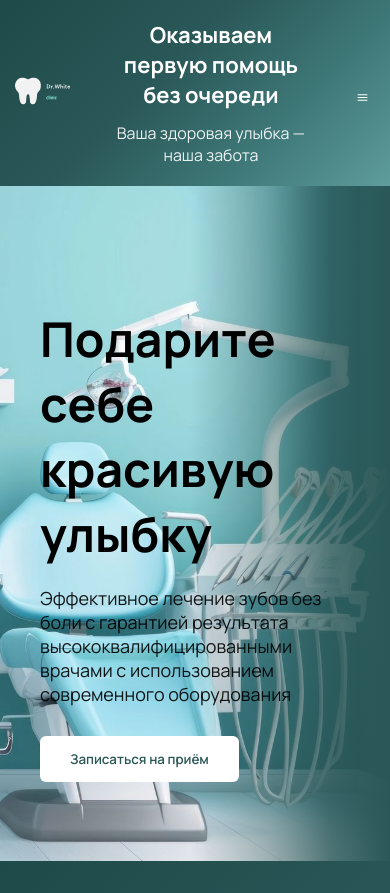
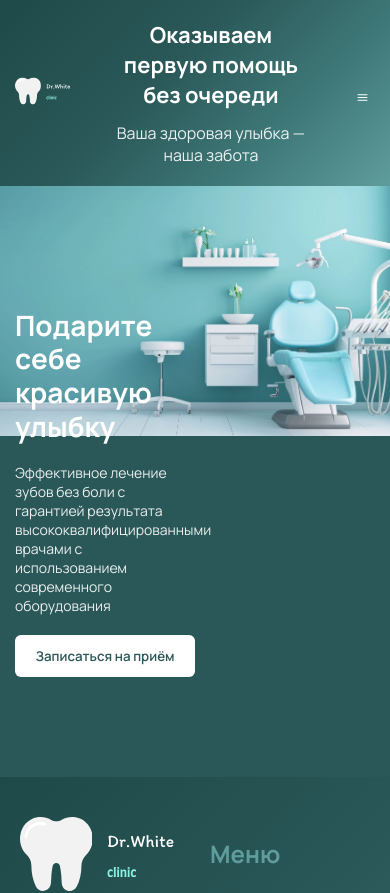
Before and after one commit to kusura34/dental, an Angular app: page / in a window 390 px wide. Shown: the top 893 px of the page. Built offline with nearby package versions, Linux system fonts and the light colour scheme.

Commit message:
addaptation banner for tab&mob

```diff
--- a/src/app/pages/home/home.component.scss
+++ b/src/app/pages/home/home.component.scss
@@ -1,7 +1,3 @@
-* {
-    color: black;
-}
-
 .global {
   background: #2A5757;
 }
@@ -76,7 +72,7 @@
   position: absolute;
   top: 0;
   right: 0;
-  width: 200px; /* регулируй */
+  width: 200px;
   height: 100%;
   pointer-events: none;
 
@@ -88,3 +84,78 @@
     #2A5757 100%
   );
 }
+//TABLETS
+@media (max-width: 1200px) {
+
+  .banner {
+    min-height: 70vh;
+    padding: 0 30px;
+  }
+
+  .banner-content h1 {
+    font-size: 40px;
+  }
+
+  .banner-content p {
+    font-size: 16px;
+  }
+
+}
+//TABLETS-SMALL
+@media (max-width: 992px) {
+
+  .banner {
+    justify-content: start;
+    padding: 20px 20px;
+  }
+
+  .banner-content {
+    max-width: 50%;
+  }
+
+  .banner-image {
+    width: 100%;
+  }
+
+  .banner-image img {
+    width: 100%;
+    height: 100%;
+    object-fit: cover;
+
+    /* убираем маску */
+    mask-image: none;
+    -webkit-mask-image: none;
+  }
+
+  .banner::after {
+    display: none; /* убираем затемнение */
+  }
+
+}
+//MOBILES
+@media (max-width: 576px) {
+
+  .banner {
+    padding: 50px 15px;
+  }
+
+  .banner-content h1 {
+    font-size: 28px;
+    line-height: 1.2;
+  }
+
+  .banner-content p {
+    font-size: 14px;
+    margin-bottom: 20px;
+  }
+
+  .banner-btn {
+    width: 100%;
+    padding: 12px;
+  }
+
+  .banner-image {
+    height: 250px;
+  }
+
+}
```
